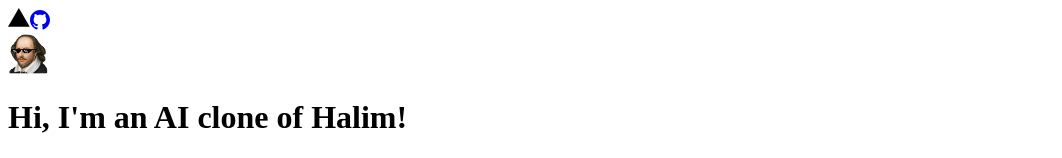
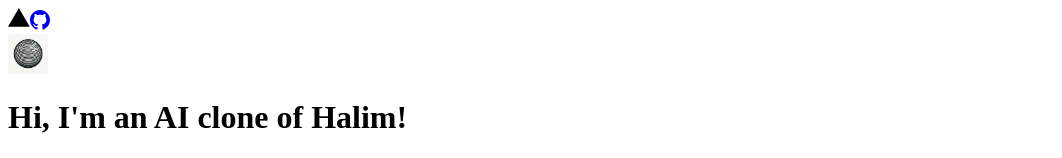
Before and after one commit to madihg/scam-ai-poet, a Next.js app: page / in a window 1280 px wide. Shown: the top 158 px of the page, without its empty margins (0-1062 px from the left). Built offline with nearby package versions, Linux system fonts and the light colour scheme.

Commit message:
Update page.tsx

```diff
--- a/app/page.tsx
+++ b/app/page.tsx
@@ -73,8 +73,8 @@ export default function Chat() {
                   <UserIcon />
                 ) : (
                   <Image
-                    src="/shooketh.png"
-                    alt="Shakespeare"
+                    src="/scam-poet.png"
+                    alt="scam-poet"
                     width={36}
                     height={36}
                   />
@@ -90,8 +90,8 @@ export default function Chat() {
         <div className="border-gray-200sm:mx-0 mx-5 mt-20 max-w-screen-md rounded-md border sm:w-full">
           <div className="flex flex-col space-y-4 p-7 sm:p-10">
             <Image
-              src="/shooketh.png"
-              alt="Shooketh"
+              src="/scam-poet.png"
+              alt="scam-poet"
               width={40}
               height={40}
               className="h-20 w-20"
```
